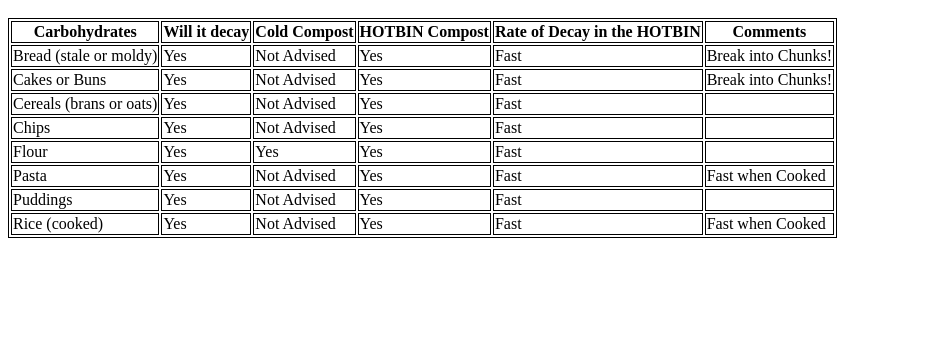
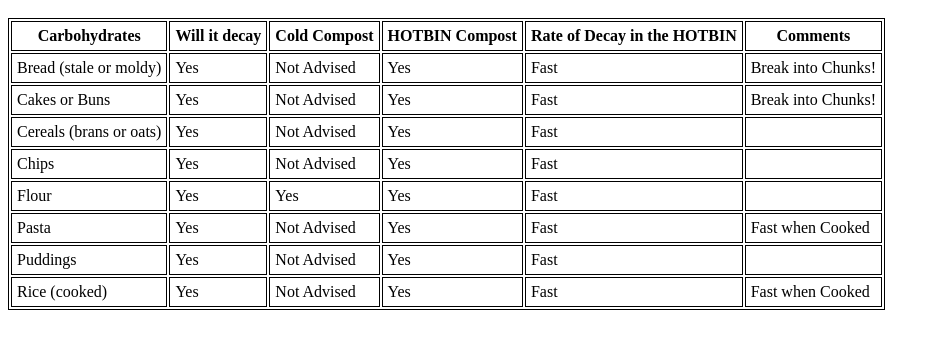
Before and after one commit to Advai/hackchicago, a plain HTML site: page carbs.html in a window 1280 px wide. Shown: the part 48-394 px from the top of the page, without its empty margins (0-940 px from the left). Drawn offline with Linux system fonts and the light colour scheme.

Commit message:
Update carbs.html

```diff
--- a/carbs.html
+++ b/carbs.html
@@ -3,6 +3,9 @@
 <style>
 table, th, td {
     border: 1px solid black;
+}
+th, td {
+	padding: 5px;
 }
 </style>
 
```
